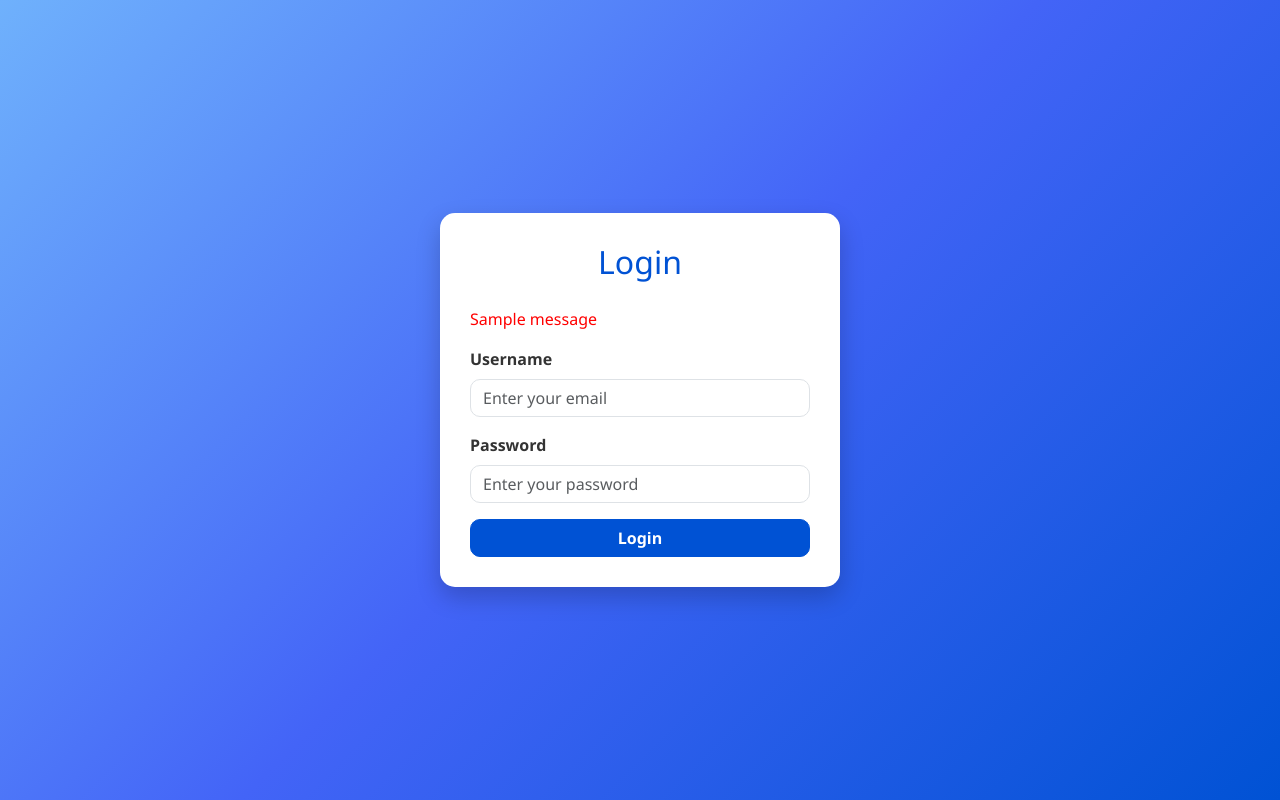
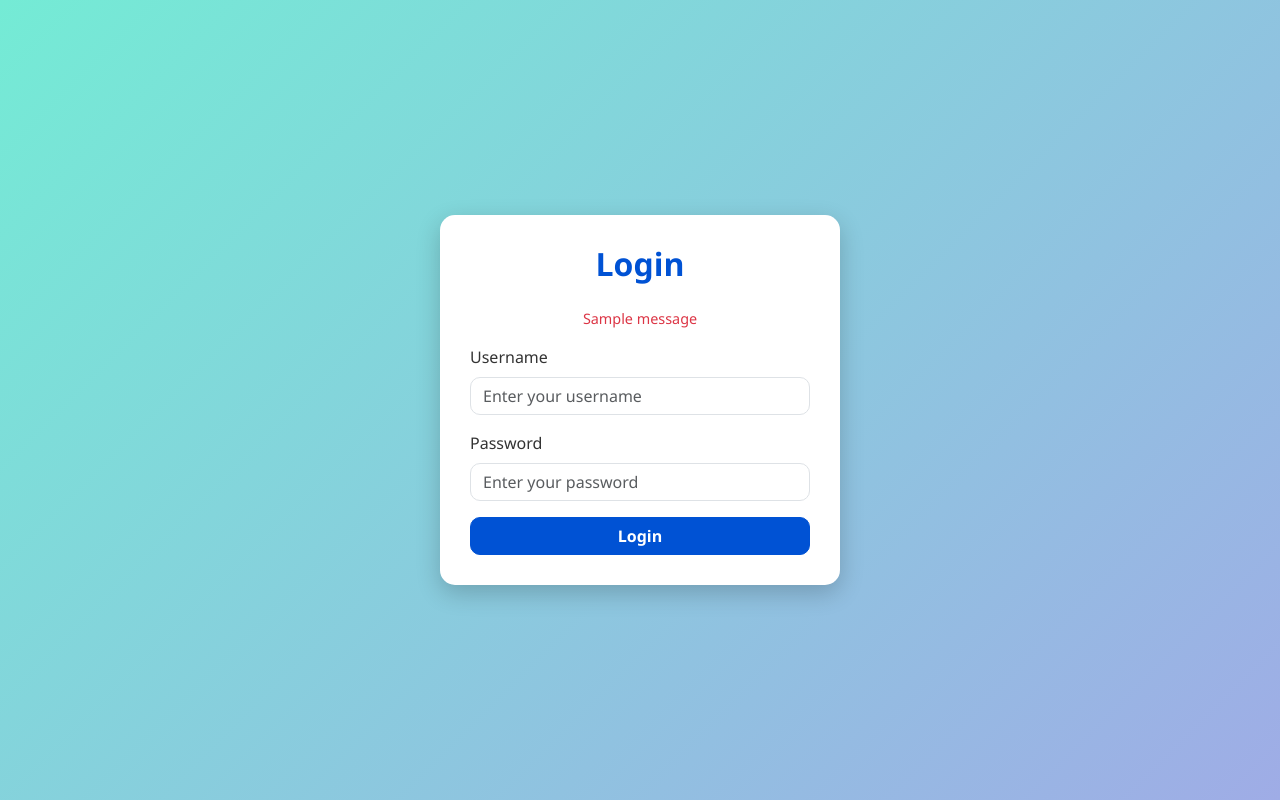
Before and after one commit to cowne/dbs401, a Flask app: page /login in a window 1280 px wide. Run offline with Flask 3, Linux system fonts and the light colour scheme; one stand-in notice (Sample message) is shown.

Commit message:
update project

```diff
--- a/project/templates/login.html
+++ b/project/templates/login.html
@@ -1,52 +1,73 @@
 <!DOCTYPE html>
 <html lang="en">
+
 <head>
   <meta charset="utf-8" />
   <meta name="viewport" content="width=device-width, initial-scale=1" />
-    <title>Bootstrap demo</title>
-    <link
-      href="https://cdn.jsdelivr.net/npm/bootstrap@5.3.6/dist/css/bootstrap.min.css"
-      rel="stylesheet"
-      integrity="sha384-4Q6Gf2aSP4eDXB8Miphtr37CMZZQ5oXLH2yaXMJ2w8e2ZtHTl7GptT4jmndRuHDT"
-      crossorigin="anonymous"
-    />
-    <link rel="stylesheet" href="../templates/login.css" />
+  <title>Login</title>
+  <link href="https://cdn.jsdelivr.net/npm/bootstrap@5.3.6/dist/css/bootstrap.min.css" rel="stylesheet"
+    integrity="sha384-4Q6Gf2aSP4eDXB8Miphtr37CMZZQ5oXLH2yaXMJ2w8e2ZtHTl7GptT4jmndRuHDT" crossorigin="anonymous" />
+  <link rel="stylesheet" href="{{ url_for('static', filename='css/login.css') }}">
+  <style>
+    body {
+      background: linear-gradient(135deg, #74ebd5, #9face6);
+      min-height: 100vh;
+      display: flex;
+      justify-content: center;
+      align-items: center;
+      font-family: 'Segoe UI', Tahoma, Geneva, Verdana, sans-serif;
+    }
+
+    .login-form {
+      background-color: #fff;
+      padding: 30px;
+      border-radius: 15px;
+      box-shadow: 0 8px 24px rgba(0, 0, 0, 0.2);
+      width: 100%;
+      max-width: 400px;
+    }
+
+    .login-form h2 {
+      text-align: center;
+      margin-bottom: 25px;
+      font-weight: bold;
+    }
+
+    .form-label {
+      font-weight: 500;
+    }
+
+    .alert-message {
+      color: #dc3545;
+      font-size: 0.9rem;
+      text-align: center;
+      margin-bottom: 15px;
+    }
+  </style>
 </head>
+
 <body>
   <form class="login-form" method="post">
     <h2>Login</h2>
     {% with messages = get_flashed_messages(with_categories=true) %}
     {% for category, message in messages %}
-        <p style="color: red;">{{ message }}</p>
+    <p class="alert-message">{{ message }}</p>
     {% endfor %}
     {% endwith %}
     <div class="mb-3">
-        <label for="exampleInputEmail1" class="form-label">Username</label>
-        <input
-          name="username"
-          type="text"
-          class="form-control"
-          id="exampleInputEmail1"
-          aria-describedby="emailHelp"
-          placeholder="Enter your email"
-        />
+      <label for="username" class="form-label">Username</label>
+      <input name="username" type="text" class="form-control" id="username" placeholder="Enter your username" />
     </div>
     <div class="mb-3">
-        <label for="exampleInputPassword1" class="form-label">Password</label>
-        <input
-          name="password"
-          type="password"
-          class="form-control"
-          id="exampleInputPassword1"
-          placeholder="Enter your password"
-        />
+      <label for="password" class="form-label">Password</label>
+      <input name="password" type="password" class="form-control" id="password" placeholder="Enter your password" />
     </div>
-      <button type="submit" class="btn btn-primary w-100" value="Login">Login</button>
+    <button type="submit" class="btn btn-primary w-100">Login</button>
   </form>
-    <script
-      src="https://cdn.jsdelivr.net/npm/bootstrap@5.3.6/dist/js/bootstrap.bundle.min.js"
+
+  <script src="https://cdn.jsdelivr.net/npm/bootstrap@5.3.6/dist/js/bootstrap.bundle.min.js"
     integrity="sha384-j1CDi7MgGQ12Z7Qab0qlWQ/Qqz24Gc6BM0thvEMVjHnfYGF0rmFCozFSxQBxwHKO"
-      crossorigin="anonymous"
-    ></script>
+    crossorigin="anonymous"></script>
 </body>
+
 </html>
```
Also changed, not shown: project/templates/Attackdetection.html (+47 -22 lines), project/templates/search.html (+56 -22 lines), project/static/css/login.css (renamed from project/templates/login.css), project/templates/warning.jpg (deleted). Lines whose indentation alone changed are shown as unchanged.
